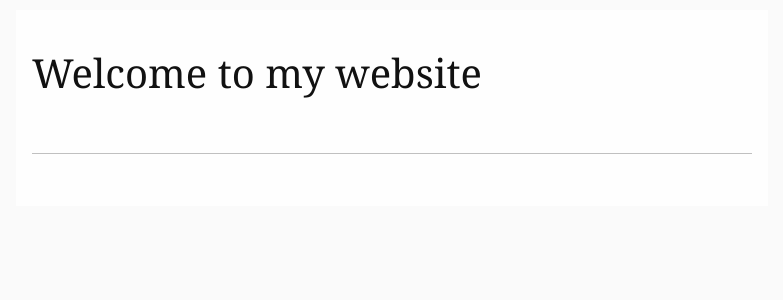
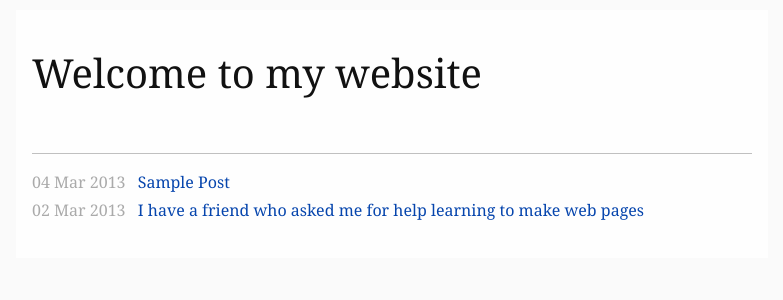
Before and after one commit to verythorough/jekyll-basic-blog, a Jekyll site: the page built from index.html, in a window 1280 px wide. Shown: the top 300 px of the page, without its empty margins (248-1031 px from the left). Built offline with Jekyll 4.4.1, drawn with Linux system fonts in a browser that asks for light colours.

Commit message:
correct date formatting

```diff
--- a/README.markdown
+++ b/README.markdown
@@ -1,6 +1,6 @@
 # Hello
 
-I have a friend who asked me for help learning how to make web pages. If you are curious about the explanation that precedes the use of this repository, check out [the page](http://sethherr.github.io/jekyll-starter/2013/02/03/teaching-the-web.html).
+I have a friend who asked me for help learning how to make web pages. If you are curious about the explanation that precedes the use of this repository, check out [the page](http://sethherr.github.io/jekyll-starter/2013/03/02/teaching-the-web).
 
 ### This is a basic Jekyll Site.
 
--- a/_posts/3-2-2013-teaching-the-web.html
+++ b/_posts/2013-3-2-teaching-the-web.html
@@ -120,7 +120,7 @@ title: [yer title here]
 <hr />
 <ol>
 <li id="fn-book">
-<p>I choose this book because it was listed on <a href="http://css-tricks.com/bookshelf/">css-trick's bookshelf</a>. Chris Coyier, the man behind <a href="css-tricks.com">css-tricks</a>, is awesome and I highly recommend his site as a resource. I also purchased this book and it's a very comprehensive book with good information. However, I haven't fully read the book. I haven't really read any programming book cover to cover in quite a few years––things change to quickly, and it's easy to find the information that you need on the internet–but without the ability to evaluate what a good source is, you could be lead astray, so a book is a good option&nbsp;<a href="#fnref-book" class="footnoteBackLink" title="Jump back to footnote 1 in the text.">&#8617;</a></p>
+<p>I choose this book because it was listed on <a href="http://css-tricks.com/bookshelf/">css-trick's bookshelf</a>. Chris Coyier, the man behind <a href="css-tricks.com">css-tricks</a>, is awesome and I highly recommend his site as a resource. I also purchased this book and it's a very comprehensive book with good information. However, I haven't fully read the book. I haven't read any programming book cover to cover in quite at least 5 years–things change too quickly, and it's easier to find the information you need on the internet–but without the ability to evaluate what a good source is, you could be lead astray, so a book is a good starter option.&nbsp;<a href="#fnref-book" class="footnoteBackLink" title="Jump back to footnote 1 in the text.">&#8617;</a></p>
 </li>
 
 <li id="fn-github-assistance">
```
Also changed, not shown: _posts/2013-3-4-sample-post.html (renamed from _posts/4-2-2013-sample-post.html).
